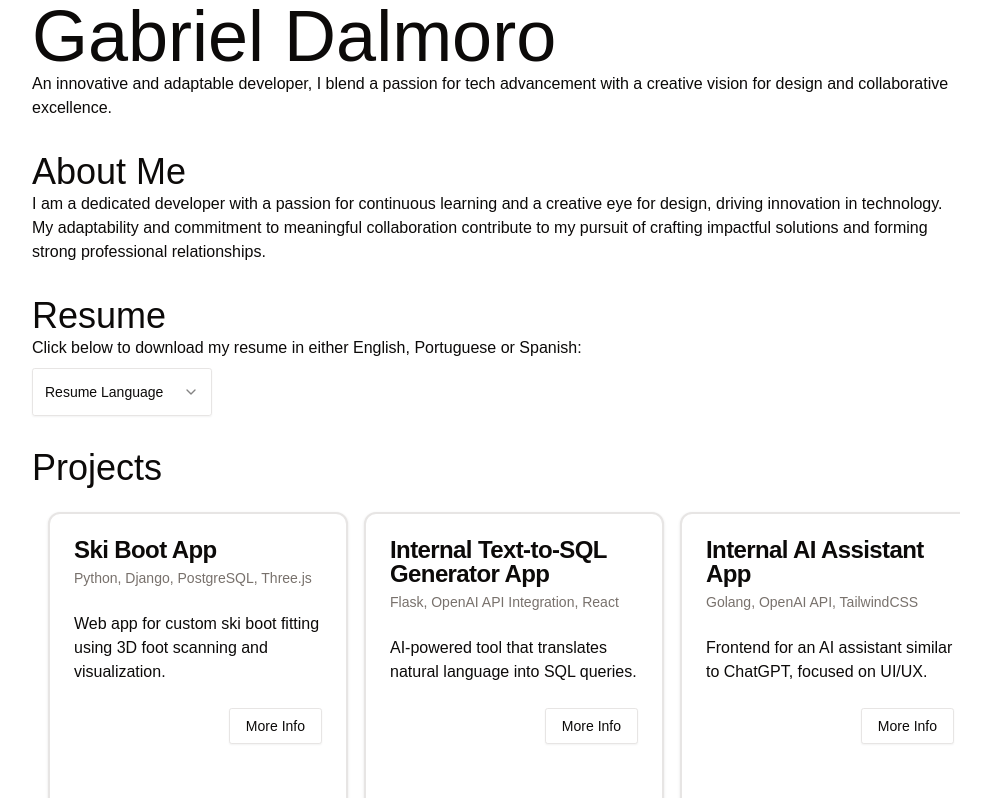
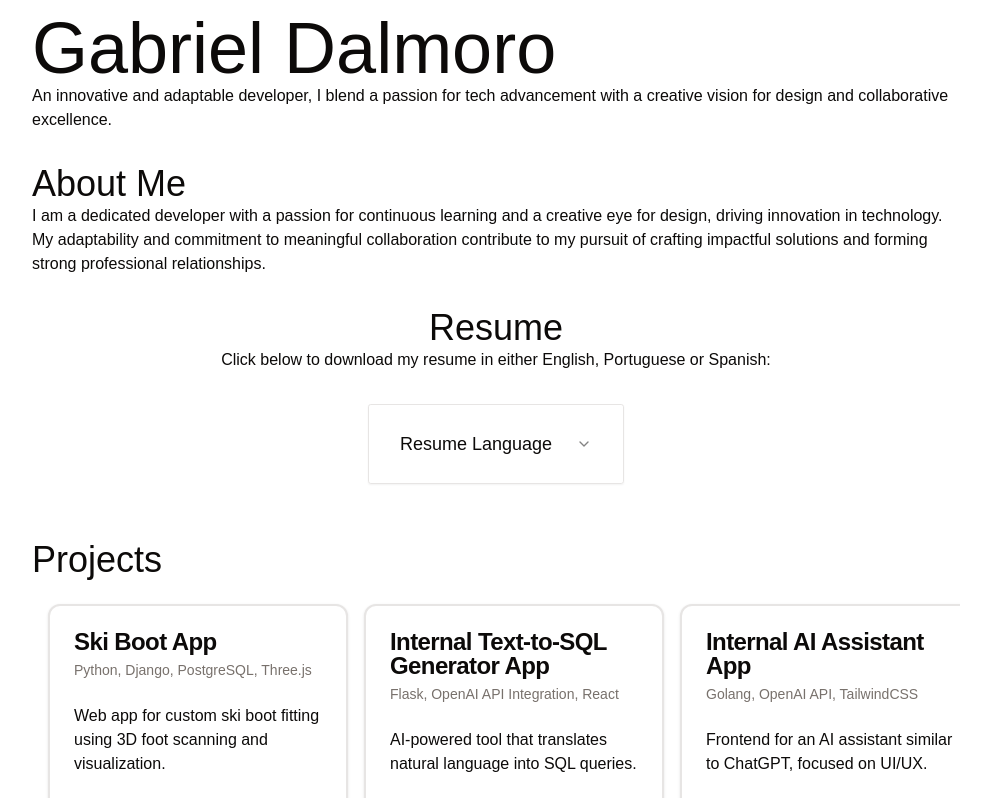
Before and after one commit to Gabriel-Dalmoro/my-website, a Next.js app: page / in a window 1280 px wide. Shown: the top 798 px of the page, without its empty margins (144-1135 px from the left). Built offline with nearby package versions, Linux system fonts and the light colour scheme.

Commit message:
change buttons styling

```diff
--- a/app/page.tsx
+++ b/app/page.tsx
@@ -35,7 +35,7 @@ export default function Home() {
   const content = textContent;
 
   return (
-    <div className="min-h-screen">
+    <div className="min-h-screen py-3">
       <main className="mx-auto flex max-w-screen-lg flex-col gap-8 px-6 sm:px-12">
         <section className="">
           <h1 className="text-6xl sm:text-7xl">Gabriel Dalmoro</h1>
@@ -48,10 +48,14 @@ export default function Home() {
         </section>
 
         <section>
-          <h1 className="text-4xl">{content.english.resumeTitle}</h1>
-          <p>{content.english.resume}</p>
+          <h1 className="text-center text-4xl">
+            {content.english.resumeTitle}
+          </h1>
+          <p className="text-center">{content.english.resume}</p>
 
-          <ResumeDropdown />
+          <div className="my-6 flex justify-center">
+            <ResumeDropdown />
+          </div>
         </section>
 
         <section>
@@ -114,7 +118,7 @@ export default function Home() {
               href="mailto:ghdalmoro@gmail.com"
               className={buttonVariants({
                 variant: "outline",
-                className: "w-40",
+                className: "h-20 w-52",
               })}
             >
               <Mail />
@@ -125,7 +129,7 @@ export default function Home() {
               href="https://wa.me/14039732848"
               className={buttonVariants({
                 variant: "outline",
-                className: "w-40",
+                className: "h-20 w-52",
               })}
             >
               <MessageCircle />
@@ -136,7 +140,7 @@ export default function Home() {
       </main>
 
       <footer className="mt-2">
-        <div className="flex justify-around">
+        <div className="mt-8 flex justify-center gap-2 sm:gap-10">
           <Link
             target="_blank"
             href="https://www.instagram.com/gabriel.dalmoro/"
--- a/components/ResumeDropdown.tsx
+++ b/components/ResumeDropdown.tsx
@@ -1,4 +1,4 @@
-"use client"; // Ensures this component is interactive
+"use client";
 
 import {
   Select,
@@ -19,8 +19,8 @@ export default function ResumeDropdown() {
 
   return (
     <Select onValueChange={handleDownload}>
-      <SelectTrigger className="mt-2 h-12 w-[180px]">
-        <SelectValue placeholder="Resume Language" />
+      <SelectTrigger className="mt-2 h-20 w-64 justify-center gap-6 text-lg">
+        <SelectValue className="" placeholder="Resume Language" />
       </SelectTrigger>
       <SelectContent>
         <SelectItem value="english">
```
